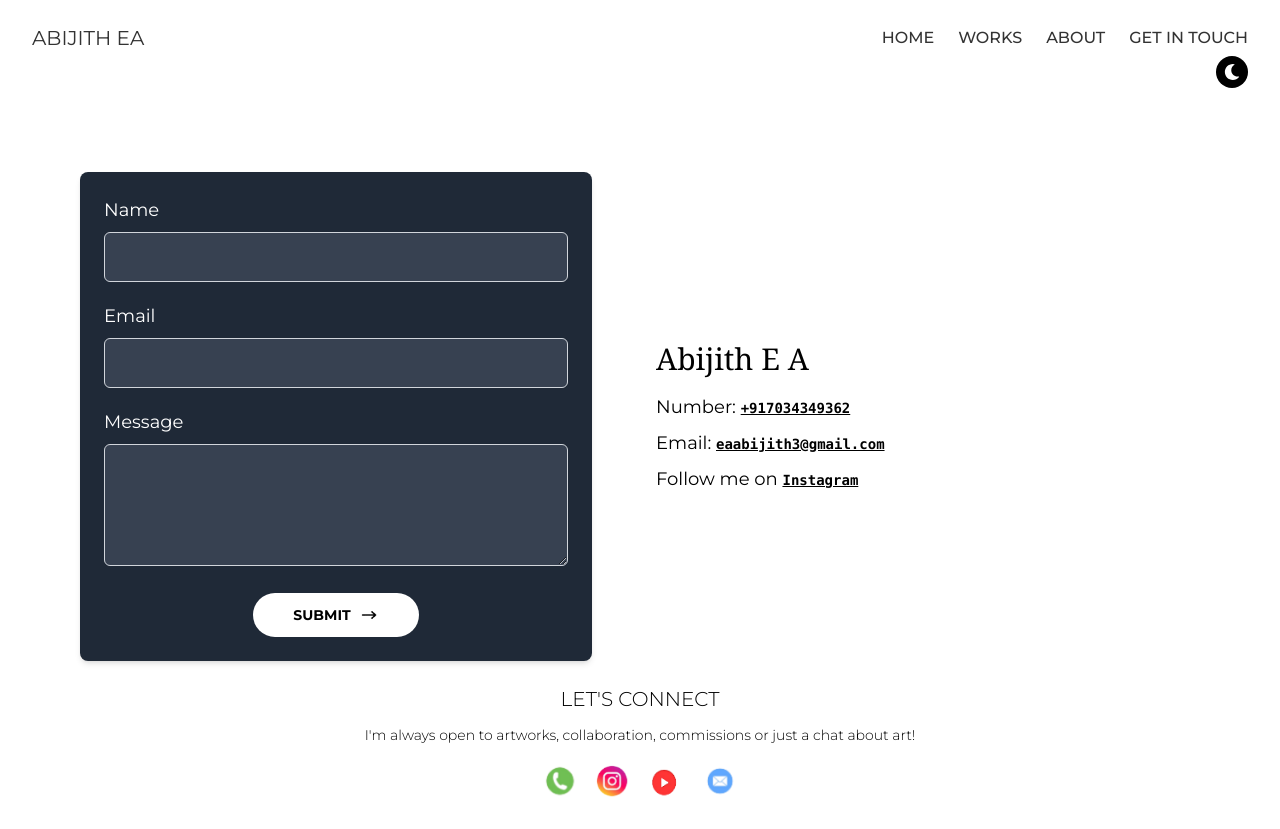
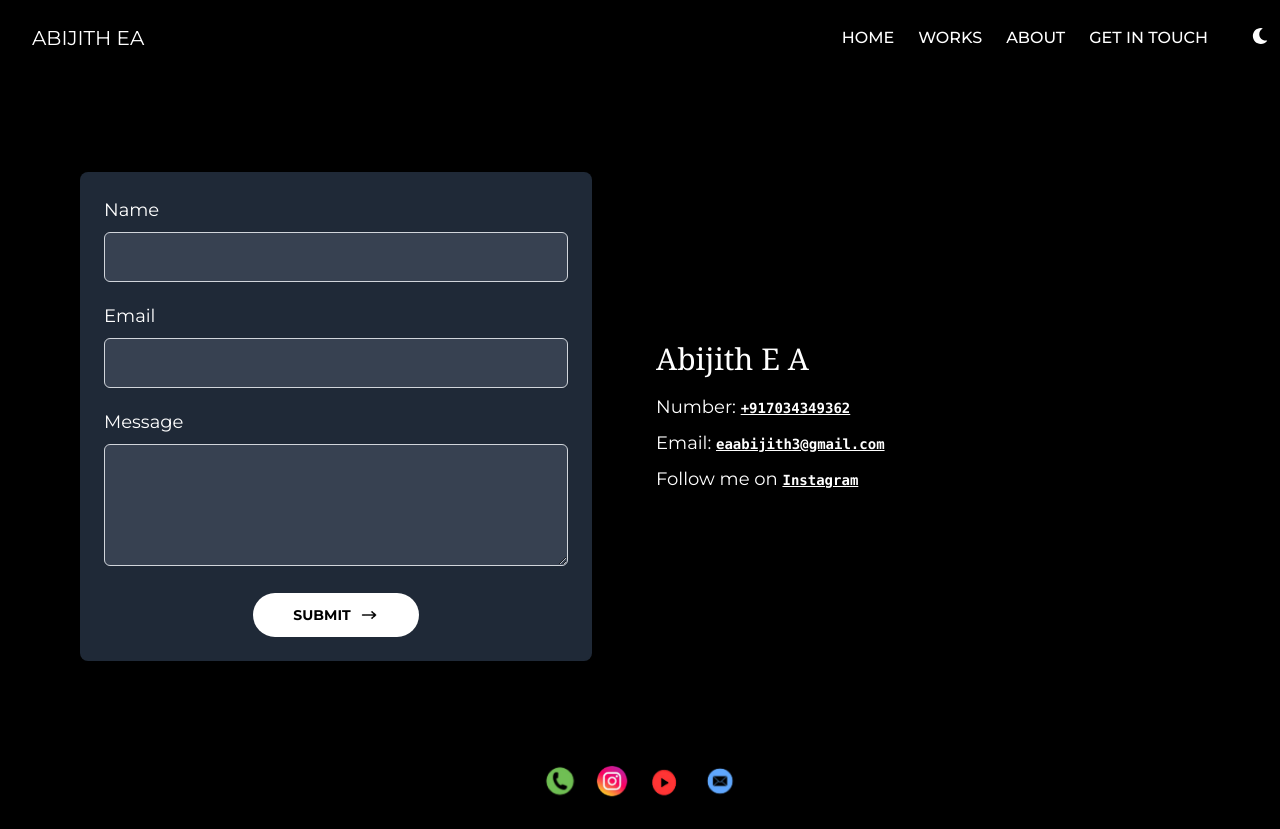
Before and after one commit to ATHULEA123/abijitheafrontend, a React (Vite) app: page /contact in a window 1280 px wide. Built offline with nearby package versions, Linux system fonts and the light colour scheme.

Commit message:
final commit and changes are index.css.app.js,about.jsx,admin.jsx,contact.jsx,navbar.jsx,abminNavbar.jsx ,aboutadmin

```diff
--- a/src/App.jsx
+++ b/src/App.jsx
@@ -1,46 +1,7 @@
-// import React from 'react'
-// import { BrowserRouter, Routes, Route } from "react-router-dom";
-// import Homes from './Components/Home/Homes';
-// import Contact from './Components/Contact/Contact';
-// import Collections from './Components/Work/Collections'
-// import About from './Components/About/About';
-// import AdminPanel from './Components/AdminPanel/AdminPanel';
-// import Layout from './Layout';
-// import AllWork from './Components/AdminPanel/AllWork';
-// import AddWork from './Components/AdminPanel/AddWork';
-// import ArtworkPage from './Components/Work/ArtworkPage';
-// import Aboutadmin from './Components/AdminPanel/Aboutadmin';
 
-
-// const App = () => {
-//   return (
-//     <div>
-//   <BrowserRouter>
-//   <Routes>
-//     <Route path='/' element={<Layout/>}>
-//     <Route path='/' element={<Homes/>}/>
-//      <Route path='/collections' element={<Collections/>}/>
-//       <Route path='/about' element={<About/>}/>
-//      <Route path='/contact' element={<Contact/>}/>
-//      <Route path="/artwork/:id" element={<ArtworkPage />} />
-//     </Route>
-
-//     <Route >
-//     <Route path='/AdminPanel/abijithea/3/10/1997' element={<AdminPanel/>}/>
-//     <Route path='/AllWorks' element={<AllWork/>}/>
-//     <Route path='/AddWork' element={<AddWork/>}/>
-//     <Route path='/Aboutme' element={<Aboutadmin/>}/>
-//     </Route>
-//   </Routes>
-//   </BrowserRouter>
-//     </div>
-//   )
-// }
-
-// export default App
 import React, { useState } from "react";
 import { BrowserRouter, Routes, Route } from "react-router-dom";
-import { FaSun, FaMoon } from "react-icons/fa"; // Import icons from react-icons
+import { FaSun, FaMoon } from "react-icons/fa";
 import Homes from "./Components/Home/Homes";
 import Contact from "./Components/Contact/Contact";
 import Collections from "./Components/Work/Collections";
@@ -63,10 +24,10 @@ const App = () => {
   return (
     <div>
       <BrowserRouter>
-        {/* Theme Toggle Button with Icons */}
+
         <button
           onClick={toggleTheme}
-          className={`p-2 m-4 rounded-full absolute top-10 right-4
+          className={`p-2  rounded-full absolute top-5 right-1
             ${isDarkMode ? "bg-black text-white" : "bg-white text-black border border-gray-400"}
             transition-colors duration-300 ease-in-out flex items-center gap-2`}
         >
--- a/src/Components/AdminPanel/Aboutadmin.jsx
+++ b/src/Components/AdminPanel/Aboutadmin.jsx
@@ -112,14 +112,14 @@ const Aboutadmin = ({isDarkMode}) => {
         <div className="flex items-center justify-center gap-4 mt-8">
           {hasArtistData && (
             <button
-              className="py-2 px-4 bg-red-500 ${isDarkMode ? 'text-black':'text-white'} rounded-full"
+              className="py-2 px-4 bg-red-500 rounded-full"
               onClick={() => setShowDeletePopup(true)}
             >
               Delete
             </button>
           )}
           <button
-            className="py-2 px-4 bg-green-500 ${isDarkMode ? 'text-black':'text-white'}rounded-full"
+            className="py-2 px-4 bg-green-500 ${isDarkMode ? 'text-black':'text-white'} rounded-full"
             onClick={handleAddArtist}
           >
             Add
@@ -130,7 +130,7 @@ const Aboutadmin = ({isDarkMode}) => {
       {showDeletePopup && (
         <div className="fixed inset-0 bg-black bg-opacity-50 flex justify-center items-center z-50">
           <div className="bg-white p-6 rounded-lg shadow-lg">
-            <h2 className="text-lg font-semibold mb-4">Are you sure you want to delete the artist data?</h2>
+            <h2 className="text-lg font-semibold mb-4 text-black">Are you sure you want to delete the artist data?</h2>
             <div className="flex gap-4">
               <button
                 className="py-2 px-4 bg-red-500 text-white rounded-full"
--- a/src/Components/AdminPanel/AddArtistForm.jsx
+++ b/src/Components/AdminPanel/AddArtistForm.jsx
@@ -1,7 +1,7 @@
 import React, { useState } from "react";
 import axios from "axios";
 
-const AddArtistForm = ({ setShowAddPopup, setArtistData,fetchArtistData ,isDarkMode}) => {
+const AddArtistForm = ({ setShowAddPopup, setArtistData,fetchArtistData }) => {
   const [formData, setFormData] = useState({
     artimage: null,
     about: "",
@@ -40,29 +40,29 @@ const AddArtistForm = ({ setShowAddPopup, setArtistData,fetchArtistData ,isDarkM
   };
   return (
     <div className="bg-white p-6 rounded-lg shadow-lg max-w-md w-full">
-      <h2 className="text-lg font-semibold mb-4">Add Artist Data</h2>
-      <label className="block mb-2 font-semibold">Add Image:</label>
+      <h2 className="text-lg font-semibold mb-4 text-black">Add Artist Data</h2>
+      <label className="block mb-2 font-semibold text-black">Add Image:</label>
       <input
         type="file"
         name="artimage"
         onChange={handleChange}
         className="mb-4"
       />
-      <label className="block mb-2 font-semibold">Description:</label>
+      <label className="block mb-2 font-semibold text-black">Description:</label>
       <textarea
         name="about"
         placeholder="Description"
         onChange={handleChange}
         className="mb-4 w-full p-2 border rounded"
       />
-      <label className="block mb-2 font-semibold">Add Resume:</label>
+      <label className="block mb-2 font-semibold text-black ">Add Resume:</label>
       <input
         type="file"
         name="resume"
         onChange={handleChange}
         className="mb-4"
       />
-      <label className="block mb-2 font-semibold">Add Portfolio:</label>
+      <label className="block mb-2 font-semibold text-black">Add Portfolio:</label>
       <input
         type="file"
         name="portfolio"
--- a/src/Components/AdminPanel/AdminNavbar.jsx
+++ b/src/Components/AdminPanel/AdminNavbar.jsx
@@ -12,7 +12,7 @@ const AdminNavbar = ({isDarkMode}) => {
           <h1 className="text-xl font-bold {`${isDarkMode ? 'text-black':'text-white'} ">ABIJITH</h1>
         </div>
         <div className="flex">
-          <ul className=" hidden md:flex gap-6">
+          <ul className=" hidden lg:flex gap-6">
             <li>
               <a
                 href="/AdminPanel/abijithea/3/10/1997"
@@ -42,7 +42,7 @@ const AdminNavbar = ({isDarkMode}) => {
   onClick={() => {
     setIsVisible(true);
   }}
-  className="sm:hidden absolute right-5 top-5"
+  className="lg:hidden absolute right-10 top-7"
   aria-label="Open Menu"
 >
   <FaBars
--- a/src/Components/Contact/Contact.jsx
+++ b/src/Components/Contact/Contact.jsx
@@ -102,7 +102,7 @@ const Contact = ({ isDarkMode }) => {
             )}
           </form>
         </div>
-        <div className={`flex-1 flex w-full flex-col items-flex-start lg:w-1/2 text-center lg:text-left ${isDarkMode ? 'text-black':'text-white'  } mt-12 lg:mt-0`}>
+        <div className="flex-1 flex w-full flex-col items-flex-start lg:w-1/2 text-center lg:text-left ${isDarkMode ? 'text-black':'text-white'  } mt-12 lg:mt-0">
           <div>
             <h4 className="text-3xl mb-4 font-serif">Abijith E A</h4>
             <p className="text-lg mb-2">
@@ -111,7 +111,7 @@ const Contact = ({ isDarkMode }) => {
                 href="tel:+917034349362"
                 target="_blank"
                 rel="noopener noreferrer"
-                className={`${isDarkMode ? 'text-black':'text-white'  } underline font-mono font-semibold text-sm hover:bg-blue-500`}
+                className="${isDarkMode ? 'text-black':'text-white'  } underline font-mono font-semibold text-sm hover:bg-blue-500"
               >
                 +917034349362
               </a>
@@ -122,7 +122,7 @@ const Contact = ({ isDarkMode }) => {
                 href="mailto:eaabijith3@gmail.com"
                 target="_blank"
                 rel="noopener noreferrer"
-                className={`${isDarkMode ? 'text-black':'text-white'} underline font-mono font-semibold text-sm hover:bg-blue-500`}
+                className="${isDarkMode ? 'text-black':'text-white'} underline font-mono font-semibold text-sm hover:bg-blue-500"
               >
                 eaabijith3@gmail.com
               </a>
--- a/src/Components/Home/Navbar.jsx
+++ b/src/Components/Home/Navbar.jsx
@@ -1,5 +1,4 @@
 import React, { useState } from "react";
-import listicon from "../../assets/listicon.png";
 import returnarrow from "../../assets/returnarrow.png";
 import { FaBars } from 'react-icons/fa';
 const Navbar = ({isDarkMode}) => {
@@ -10,8 +9,8 @@ const Navbar = ({isDarkMode}) => {
       <div className="flex items-center gap-4">
         <h1 className={`text-xl font-bold${isDarkMode ? 'text-black':'text-white'  }`}>ABIJITH EA</h1>
       </div>
-      <div className="flex">
-        <ul className=" hidden md:flex gap-6">
+      <div className="flex me-10">
+        <ul className=" hidden lg:flex gap-6">
           <li>
             <a
               href="/"
@@ -49,7 +48,7 @@ const Navbar = ({isDarkMode}) => {
   onClick={() => {
     setIsVisible(true);
   }}
-  className="sm:hidden absolute right-5 top-5"
+  className="lg:hidden absolute right-10 top-7 "
   aria-label="Open Menu"
 >
   <FaBars
--- a/src/Layout.jsx
+++ b/src/Layout.jsx
@@ -13,4 +13,4 @@ const Layout = ({isDarkMode}) => {
   )
 }
 
-export default Layout
+export default Layout;
--- a/src/index.css
+++ b/src/index.css
@@ -2,11 +2,6 @@
 @tailwind components;
 @tailwind utilities;
 
-/* body{
-  background-color: rgb(16, 16, 16);
-  font-family: "Montserrat", system-ui;
-
-} */
 h1,h2,h3,h4,h5,h6,p{
   margin: 0;
 }
@@ -25,15 +20,15 @@ h1,h2,h3,h4,h5,h6,p{
   100% { transform: rotate(360deg); }
 }
 :root {
-  --background-color: #FFFFFF;
-  --text-color: #333333;
-  --button-border-color: #333333;
+  --background-color: black;
+  --text-color: white;
+  --button-border-color: white;
 }
 /* Dark Mode */
 [data-theme="dark"] {
-  --background-color: #333333;
-  --text-color: #FFFFFF;
-  --button-border-color: #FFFFFF;
+  --background-color: white;
+  --text-color: black;
+  --button-border-color: black;
 }
 body {
   background-color: var(--background-color);
```
Also changed, not shown: src/Components/About/About.jsx (+5 -5 lines).
